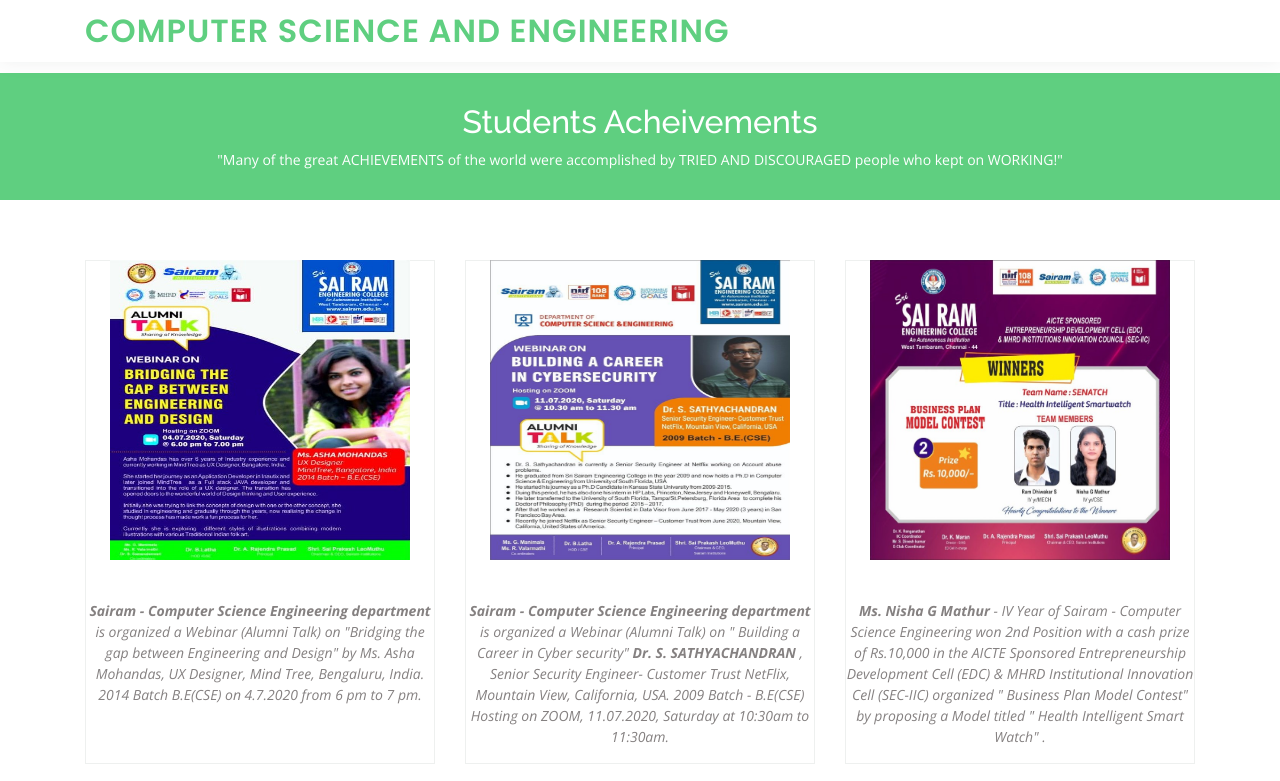
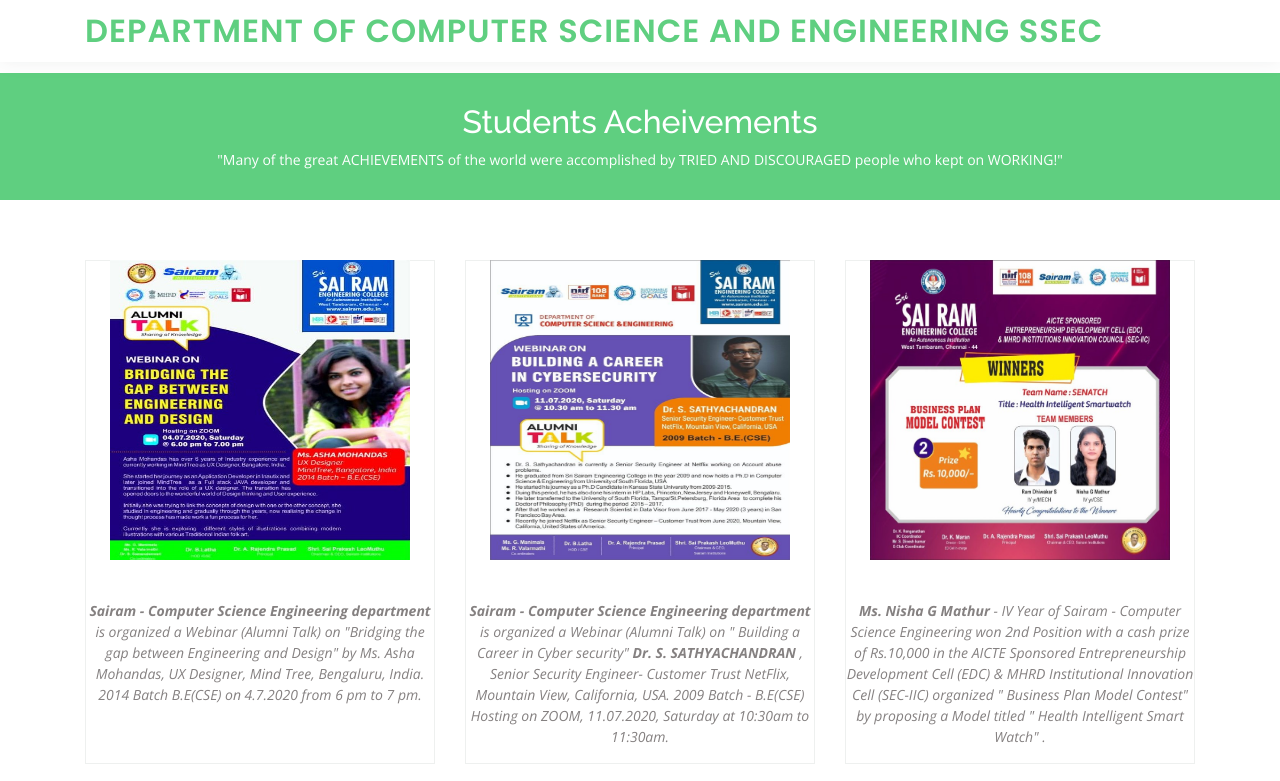
Before and after one commit to sowmi28/cse.github.io, a plain HTML site: page index.html in a window 1280 px wide. Shown: the top 781 px of the page. Drawn offline with nearby package versions, Linux system fonts and the light colour scheme.

Commit message:
Update index.html

```diff
--- a/index.html
+++ b/index.html
@@ -37,12 +37,7 @@
   <header id="header" class="fixed-top">
     <div class="container d-flex align-items-center">
 
-      <h1 class="logo mr-auto"><a href="index.html">COMPUTER SCIENCE AND ENGINEERING</a></h1>
-
-
-       <nav class="nav-menu d-none d-lg-block">
-        </ul>
-      </nav><!-- .nav-menu -->
+      <h1 class="logo mr-auto"><a href="index.html">DEPARTMENT OF COMPUTER SCIENCE AND ENGINEERING SSEC</a></h1>
 
     </div>
   </header><!-- End Header -->
```
